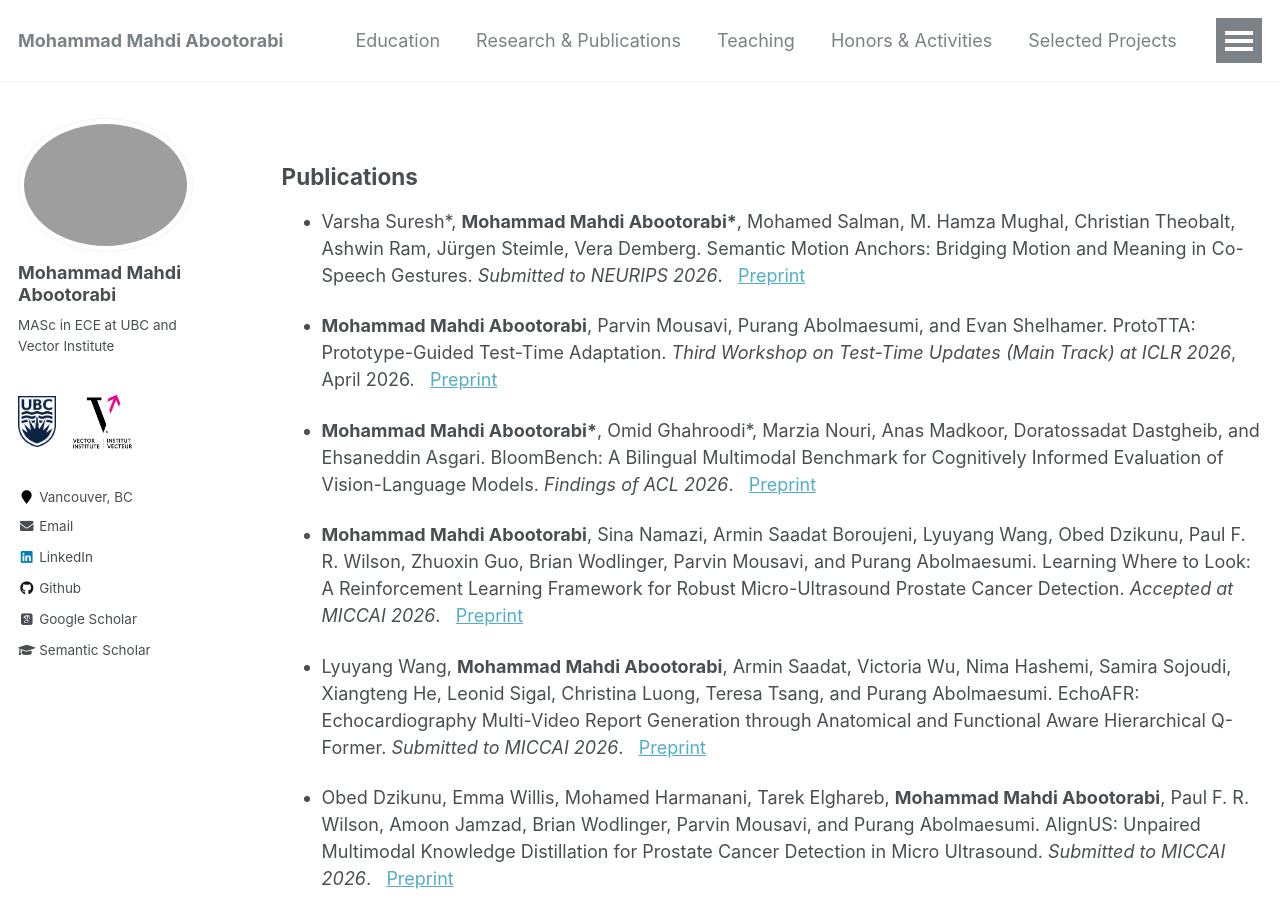
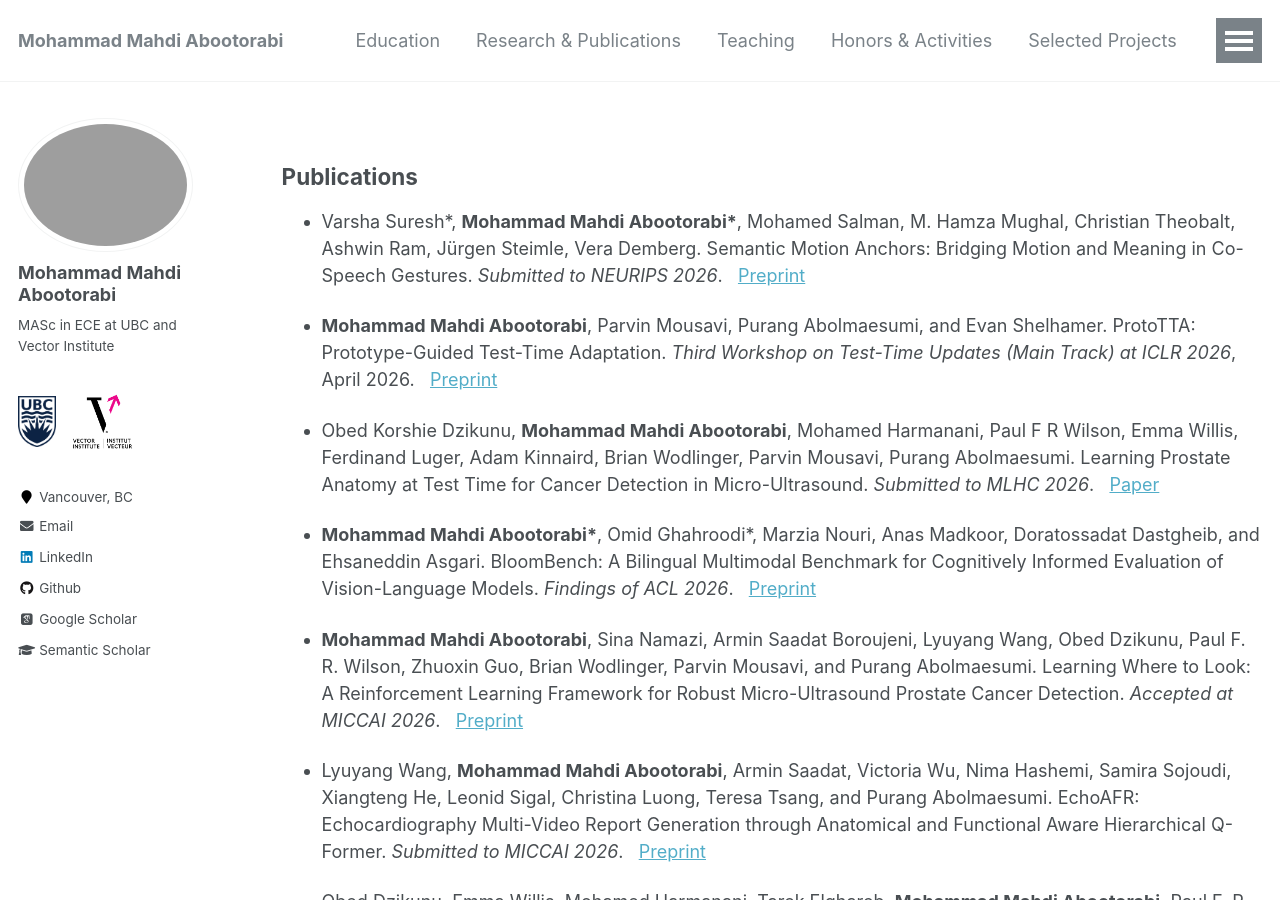
Before and after one commit to aboots/aboots.github.io, a Jekyll site: the page built from _pages/research.md, in a window 1280 px wide and 900 px high. Built offline with Jekyll 4.4.1, drawn with Linux system fonts in a browser that asks for light colours; nearby versions of some CDN libraries; some web fonts are replaced.

Commit message:
Update research.md

```diff
--- a/_pages/research.md
+++ b/_pages/research.md
@@ -9,6 +9,8 @@ author_profile: true
 - Varsha Suresh\*, **Mohammad Mahdi Abootorabi\***, Mohamed Salman, M. Hamza Mughal, Christian Theobalt, Ashwin Ram, Jürgen Steimle, Vera Demberg. Semantic Motion Anchors: Bridging Motion and Meaning in Co-Speech Gestures. *Submitted to NEURIPS 2026*. &nbsp; [Preprint](https://drive.google.com/file/d/1sgUXVK7OzjdY5Jhv8fNFESeqR7Yy8qMi/view?usp=sharing)
 
 - **Mohammad Mahdi Abootorabi**, Parvin Mousavi, Purang Abolmaesumi, and Evan Shelhamer. ProtoTTA: Prototype-Guided Test-Time Adaptation. *Third Workshop on Test-Time Updates (Main Track) at ICLR 2026*, April 2026. &nbsp; [Preprint](https://drive.google.com/file/d/1nDYQGEdBNzbiyfVHs8vfCDiNEBbJBLKP/view?usp=sharing)
+
+- Obed Korshie Dzikunu, **Mohammad Mahdi Abootorabi**, Mohamed Harmanani, Paul F R Wilson, Emma Willis, Ferdinand Luger, Adam Kinnaird, Brian Wodlinger, Parvin Mousavi, Purang Abolmaesumi. Learning Prostate Anatomy at Test Time for Cancer Detection in Micro-Ultrasound. *Submitted to MLHC 2026*.   [Paper](https://drive.google.com/file/d/126Yy_7Nr8qN1wS8TcvJjLr7T_prfnEru/view?usp=sharing)
 
 - **Mohammad Mahdi Abootorabi\***, Omid Ghahroodi\*, Marzia Nouri, Anas Madkoor, Doratossadat Dastgheib, and Ehsaneddin Asgari. BloomBench: A Bilingual Multimodal Benchmark for Cognitively Informed Evaluation of Vision-Language Models. *Findings of ACL 2026*. &nbsp; [Preprint](https://drive.google.com/file/d/1jRMHMwKcNEco5wxJYpVh_ecFiJST6wA6/view?usp=sharing)
 
```
